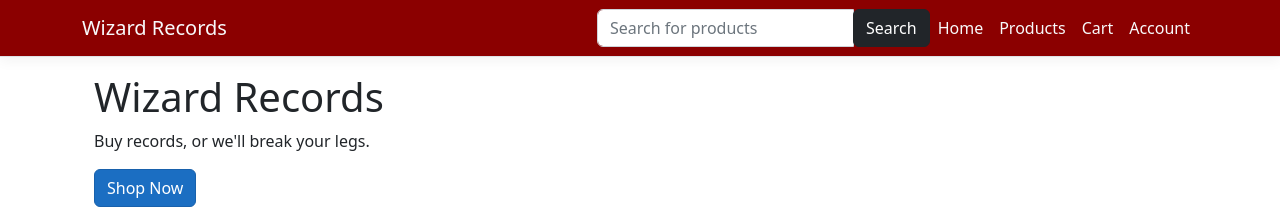
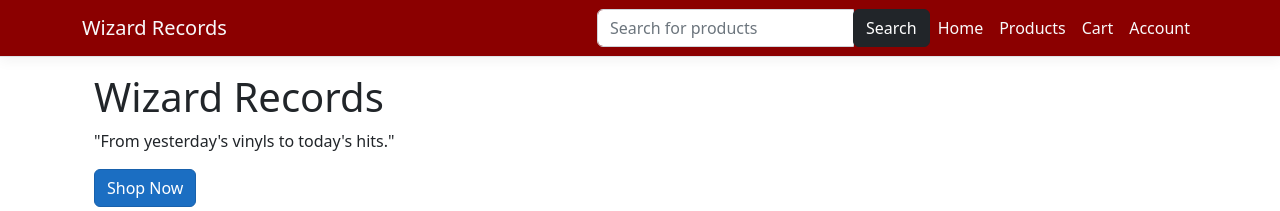
Before and after one commit to thatscringebro/TPWebWizards, a React (Create React App) app in the folder ClientApp/: page / in a window 1280 px wide. Shown: the top 211 px of the page. Built offline with nearby package versions, Linux system fonts and the light colour scheme.

Commit message:
Modification du slogan

```diff
--- a/ClientApp/src/components/Home.js
+++ b/ClientApp/src/components/Home.js
@@ -55,7 +55,7 @@ export class Home extends Component {
           {/* Hero banner content goes here */}
           <Container>
             <h1>Wizard Records</h1>
-            <p>Buy records, or we'll break your legs.</p>
+                    <p>"From yesterday's vinyls to today's hits."</p>
             <a href="/products" className="btn btn-primary">Shop Now</a>
           </Container>
         </section>
```
